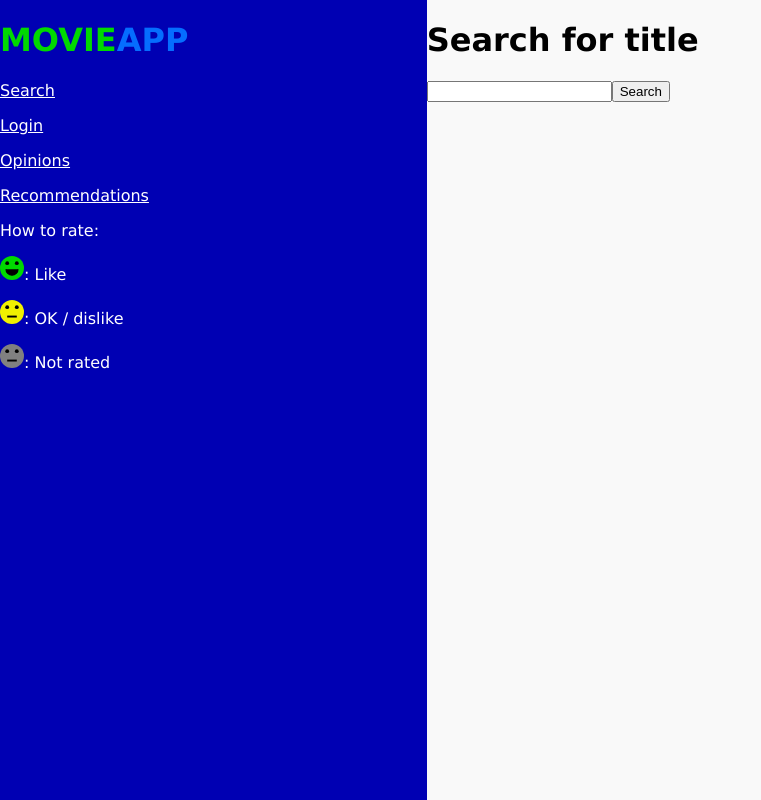
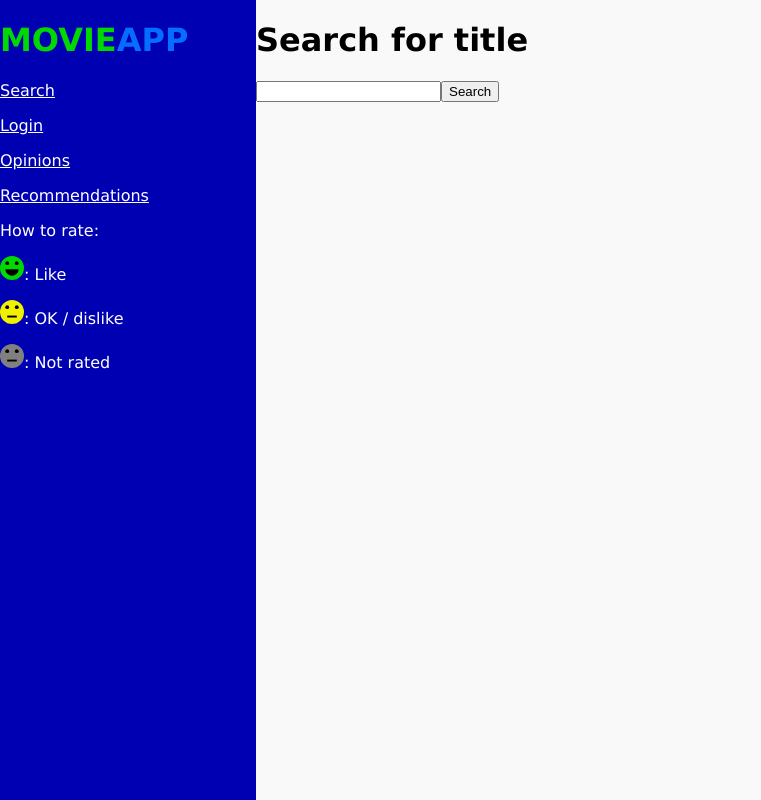
Before and after one commit to pbollhorn/movie-app-frontend, a React (Vite) app: page / in a window 1280 px wide. Shown: the whole page, without its empty margins (0-761 px from the left). Built offline with nearby package versions, Linux system fonts and the light colour scheme.

Commit message:
made sidebar smaller

```diff
--- a/src/App.module.css
+++ b/src/App.module.css
@@ -3,8 +3,26 @@
   height: 100vh;
 }
 
-.app > div {
-  flex: 1; /* Give 33% of width to each child div */
-  overflow: auto; /* enables independent scrolling */
-  height: 100%; /* ensures it fills the height of .app */
+/* .app > div {
+  flex: 1; Give 33% of width to each child div
+  overflow: auto; enables independent scrolling
+  height: 100%; ensures it fills the height of .app
+} */
+
+.app > div:nth-child(1) {
+  flex: 0 0 20%; /* 20% width, don't grow or shrink */
+  overflow: auto;
+  height: 100%;
 }
+
+.app > div:nth-child(2) {
+  flex: 0 0 30%; /* 30% width, don't grow or shrink */
+  overflow: auto;
+  height: 100%;
+}
+
+.app > div:nth-child(3) {
+  flex: 0 0 50%; /* 50% width, don't grow or shrink */
+  overflow: auto;
+  height: 100%;
+}
```
